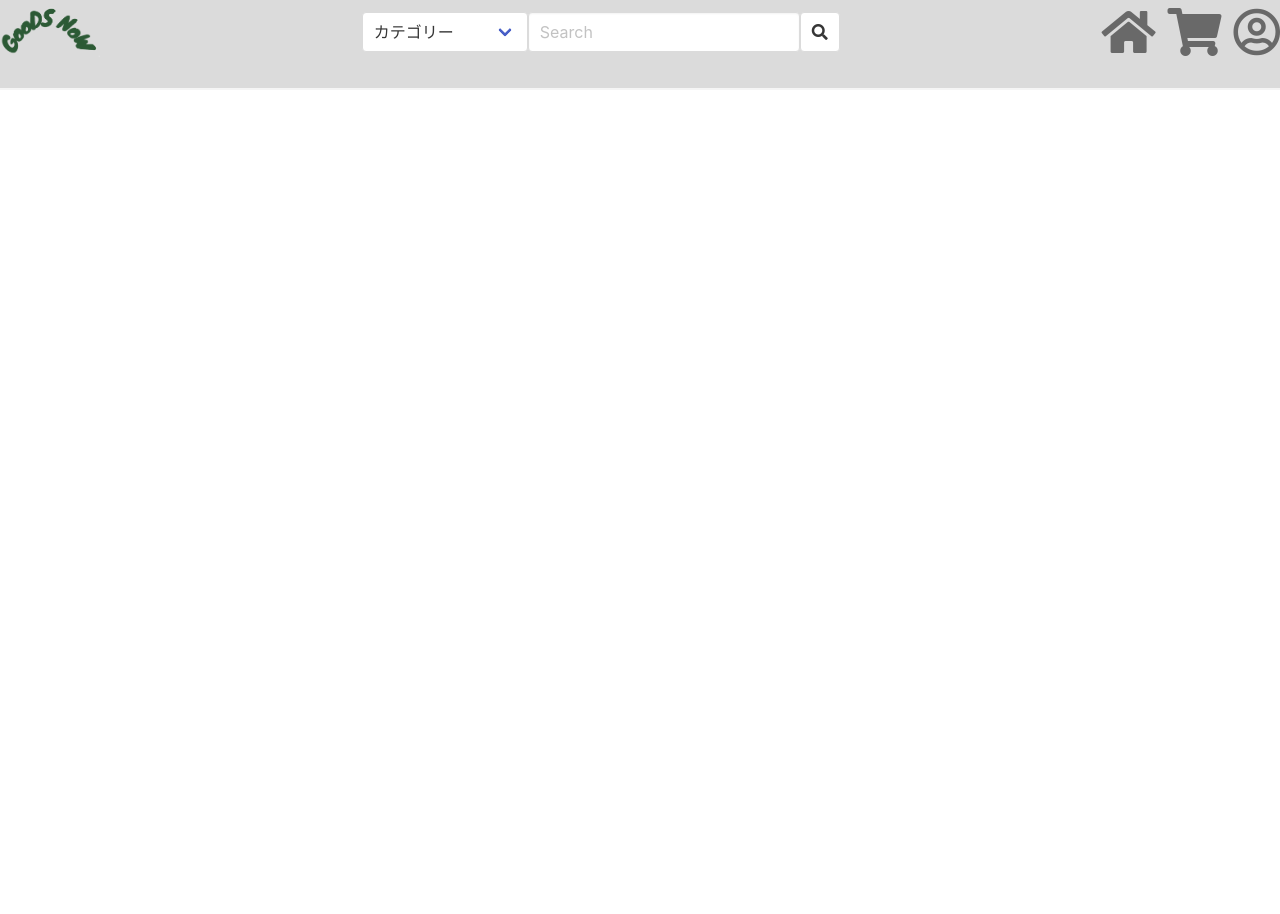
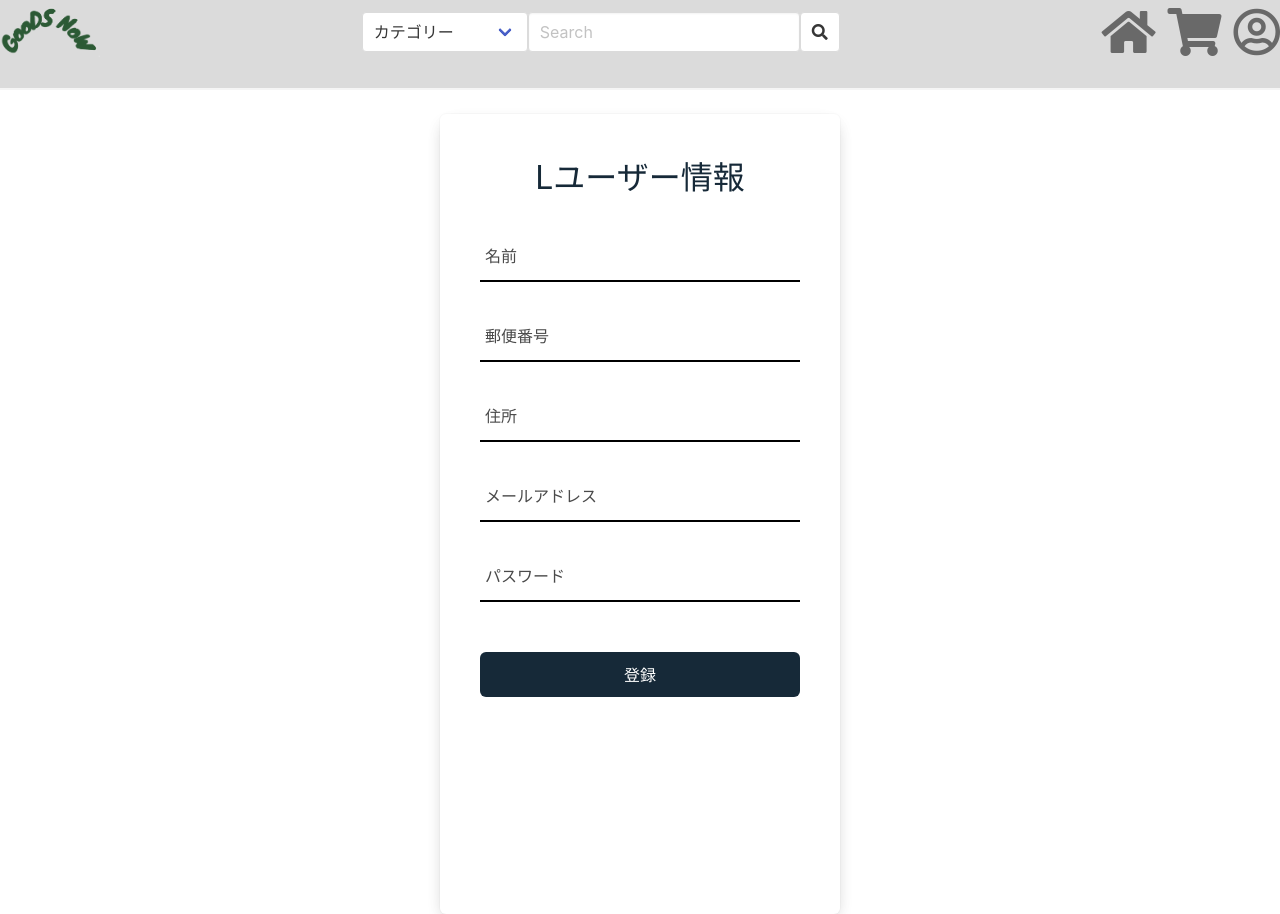
Before and after one commit to 2201408SAITO/TeamA, a PHP site: page /user-register.php in a window 1280 px wide. Before the commit the page ends 88 px from the top, so only its background shows below. Run offline with PHP 8.4, Linux system fonts and the light colour scheme.

Commit message:
登録機能

```diff
--- /dev/null
+++ b/User/css/register.css
@@ -0,0 +1,86 @@
+*{
+    margin: 0;
+    padding: 0;
+    box-sizing: border-box;
+}
+
+
+header{
+    position: fixed;
+    top: 0;
+    left: 0;
+    width: 100%;
+    padding: 5px 20px;
+    background: #e3e6f3;
+    box-shadow: 0 5px 15px rgba(0,0,0,0.06);
+    align-items: center;
+}
+
+.wrapper{
+    position: relative;
+    width: 400px;
+    height: 800px;
+    display: flex;
+    border-radius: 20px;
+    box-shadow: 0 5px 15px rgba(0,0,0,0.06);
+    background: #e3e6f3;
+}
+
+.wrapper .box{
+    width: 100%;
+    padding: 40px;
+}
+
+.box h2{
+    font-size: 2em;
+    text-align: center;
+    color: #162938;
+}
+
+.input-box{
+    position: relative;
+    width: 100%;
+    height: 50px;
+    border-bottom: 2px solid black;
+    margin: 30px 0;
+}
+
+.input-box label{
+    position: absolute;
+    top: 50%;
+    left: 5px;
+    transform: translateY(-50%);
+    font-size: 1em;
+    font-weight: 500;
+    pointer-events: none;
+    transition: .5s;
+}
+
+.input-box input:focus~label,
+.input-box input:valid~label{
+    top: -5px;
+}
+
+
+.input-box input{
+    width: 100%;
+    height: 100%;
+    background: transparent;
+    border: none;
+    outline: none;
+    font-weight: 600;
+}
+
+.btn{
+    width: 100%;
+    height: 45px;
+    background: #162938;
+    border: none;
+    outline: none;
+    border-radius: 6px;
+    cursor: pointer;
+    font-size: 1em;
+    color: #fff;
+    font-weight: 500;
+    margin-top: 20px;
+}
--- a/User/user-register.php
+++ b/User/user-register.php
@@ -1 +1,57 @@
+<?php require 'db-connect.php'?>
 <?php require 'menu.php'; ?>
+<!DOCTYPE html>
+<html lang="ja">
+<head>
+    <meta charset="UTF-8">
+    <meta name="viewport" content="width=device-width, initial-scale=1.0">
+    <link rel="stylesheet" href="css/register.css">
+    <title>ユーザー登録</title>
+    <style>
+        .error-message {
+            color: red;
+            text-align:center;
+
+        }
+        .aaa{
+            display: flex;
+            justify-content: center;
+            align-items: center;
+            min-height: 100vh;
+        }
+    </style>
+</head>
+<body>
+<div class="aaa">
+    <div class="wrapper">
+        <div class="box login">
+            <h2>Lユーザー情報</h2>
+            <form method="POST" action="#">
+                <div class="input-box">
+                    <input type="text" name="name" required>
+                    <label>名前</label>
+                </div>
+                <div class="input-box">
+                    <input type="text" name="postcode" required>
+                    <label>郵便番号</label>
+                </div>
+                <div class="input-box">
+                    <input type="text" name="address" required>
+                    <label>住所</label>
+                </div>
+                <div class="input-box">
+                    <input type="text" name="mail" required>
+                    <label>メールアドレス</label>
+                </div>
+                <div class="input-box">
+                    <input type="password" name="password" required>
+                    <label>パスワード</label>
+                </div>
+                <div class="error-message" id="error-msg"></div>
+                <button type="submit" class="btn">登録</button>
+            </form>
+        </div>
+    </div>
+    </div>
+</body>
+</html>
```
Also changed, not shown: User/css/Login.css (added, +92 -0 lines).
